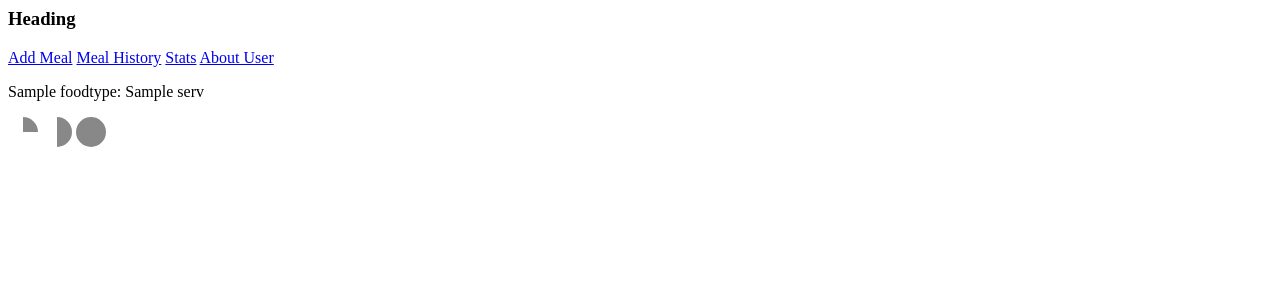
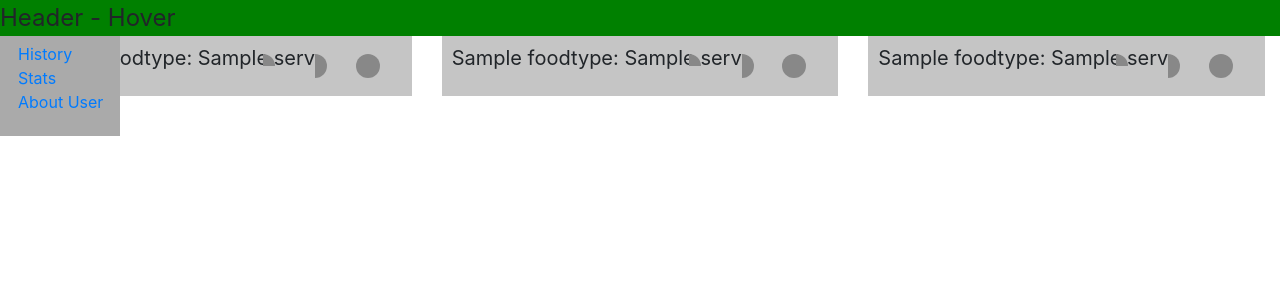
Before and after one commit to nathanmp/food-tracker, a Python web app: template templates/food.html in a window 1280 px wide. Shown: the top 300 px of the page. Run offline with Jinja, Linux system fonts and the light colour scheme; the template is opened without the code that fills it: most values are stand-ins (such as "Sample title", 1, 10 or a date in 2020); some libraries are stand-ins or nearby versions.

Commit message:
Major style update, inc. columns and header.

```diff
--- a/foods.txt
+++ b/foods.txt
@@ -3,7 +3,6 @@ Name|color|serving|calories|fat|carbs|protein
 Green vegetables|green|1 cup|40|
 Starch vegetables|yellow|1/2 cup|80|0|15|3
 Fruit|green|1/2 cup|60|0|15|0
-Fruit juice|green|1/2 cup|60|0|15|0
 Beans|yellow|1/2 cup|125|2|15|7
 Nuts|yellow|1 oz|160|12|9|5
 Poultry|yellow|3 oz|45|2|0|7
--- a/routes.py
+++ b/routes.py
@@ -26,8 +26,8 @@ def load_user(user_id):
 	print(u, file=sys.stderr)
 	return u
 
-colors = [{"name": "Green and cruciferous vegetables", "color": "green", "serv": "1 cup", "id":"1"},
-		{"name": "Root vegetables and gourds", "color": "green", "serv": "1 cup", "id":"2"},
+colors = [{"name": "Green vegetables", "color": "green", "serv": "1 cup", "id":"1"},
+		{"name": "Root vegetables", "color": "green", "serv": "1 cup", "id":"2"},
 		{"name": "Berries and stone fruit", "color": "green", "serv": "1/2 cup", "id":"3"},
 		{"name": "Apples, oranges, and pears", "color": "green", "serv": "1", "id":"4"},
 		{"name": "Beans", "color": "yellow", "serv": "1/2 cup", "id":"5"},
--- a/static/style.css
+++ b/static/style.css
@@ -1,15 +1,9 @@
 body {
 		overflow-x: hidden;
 	}
+
 .foodservs {
 	flex-wrap: wrap;
-	}
-	.dropdown {
-		vertical-align: middle;
-	}
-
-	.icon-bars-button {
-		display: inline-block;
 }
 
 .name {
@@ -23,10 +17,6 @@ body {
 	margin-bottom: 3px;
 	color: black;
 	background-color: black;
-	}
-
-	.caret {
-		display: none;
 }
 
 .template {
@@ -50,14 +40,10 @@ body {
 	text-align: center;
 }
 
-	#setinvis {
-		display: none;
-	}
-
 svg {
 	display: inline;
 	white-space: nowrap;
-		margin: 10px;
+	margin: 12px;
 }
 
 .red,
@@ -81,3 +67,62 @@ body {
 .alltemplates {
 	float: right;
 }
+.foodname {
+	white-space: nowrap;
+	font-size: 20px;
+	display: inline;
+	left: 10px;
+	position: relative;
+}
+svg {
+	display: inline;
+	white-space: nowrap;
+}
+.foodservs {
+	position: relative;
+	display: inline-block;
+	height: 60px;
+	width: 100%;
+	display: flex;
+	justify-content: center;
+	flex-direction: column;
+}
+.elements {
+	position: absolute;
+	right: 20px;
+}
+.ddMenu {
+	width: 120px;
+	height: 100%;
+	padding: 0px;
+	margin: 0px;
+	background-color: green;
+}
+.ddContent {
+	display: none;
+	z-index: 1;
+	background-color: #AAAAAA;
+	position: absolute;
+	white-space: pre;
+	height: 100px;
+	width: 120px;
+	top: 36px;
+}
+.ddContent a {
+	font-size: 16px;
+	width: 100%;
+	top: -18px;
+	position: relative;
+}
+.Header:hover .ddContent {
+	display: block;
+}
+.Header {
+	background-color: green;
+	width: 100%;
+	height: 36px;
+}
+.nowrap {
+	font-size: 24px;
+	white-space: nowrap;
+}
--- a/templates/header.html
+++ b/templates/header.html
@@ -1,16 +1,16 @@
-<h3>Heading</h3>
-<div class="dropdown bg-primary" style="background-color: light-blue;">
-        <a class="btn btn-primary" role="button" data-toggle="dropdown" id="dropdownMenu1" aria-expanded="false">
-            <span class="icon-bars-button">
+<!-- <div class="dropdown">
+     <a class="btn btn-secondary dropdown-toggle" href="#" role="button" id="dropdownMenuLink" data-toggle="dropdown" aria-haspopup="true" aria-expanded="false">
+       <!-- <span class="icon-bars-button">
 				<span class="icon-bar"></span>
 				<span class="icon-bar"></span>
 				<span class="icon-bar"></span>
-            </span>
-        </a>
-        <div class="dropdown-menu" role="menu" aria-labelledby="dropdownMenu1">
-            <a class="dropdown-item" tabindex="-1" href="#addmeal">Add Meal</a>
-            <a class="dropdown-item" tabindex="-1" href="#history">Meal History</a>
-            <a class="dropdown-item" tabindex="-1" href="#stats">Stats</a>
-            <a class="dropdown-item" tabindex="-1" href="#about">About User</a>
+       </span>
+       Button
+   </a>
+        <div class="dropdown-menu" aria-labelledby="dropdownMenuLink">
+            <a class="dropdown-item" href="#addmeal">Add Meal</a>
+            <a class="dropdown-item" href="#history">Meal History</a>
+            <a class="dropdown-item" href="#stats">Stats</a>
+            <a class="dropdown-item" href="#about">About User</a>
     </div>
-</div>
+</div> -->
--- a/templates/index.html
+++ b/templates/index.html
@@ -1,3 +1,5 @@
+<link rel="stylesheet" href="{{url_for('static', filename='style.css')}}" />
+<link rel="stylesheet" href="https://stackpath.bootstrapcdn.com/bootstrap/4.3.1/css/bootstrap.min.css" integrity="sha384-ggOyR0iXCbMQv3Xipma34MD+dH/1fQ784/j6cY/iJTQUOhcWr7x9JvoRxT2MZw1T" crossorigin="anonymous">
 <script>
 	function servingHandler(serv, color, id) {
 		{% if current_user.username %}
@@ -12,22 +14,71 @@
         http.send(JSON.stringify(food));
 	}
 </script>
-{% block stuff %}
-{% for foodtype in foods %}
-	<div class="foodservs" >
-	<p>{{foodtype.name}}: {{foodtype.serv}}</p>
-	<!-- <svg width="30" height="30" onclick="servingHandler(0.125, '{{foodtype.color}}', {{foodtype.id}})">
-		<path d="M 15 15 V 0 A 15 15 0 0 1 26 5 M 15 15" fill={{foodtype.color}} />
-	</svg> -->
-	<svg width="30" height="30" onclick="servingHandler(0.25, '{{foodtype.color}}', {{foodtype.id}})">
-		<path d="M 15 15 V 0 A 15 15 0 0 1 30 15 M 15 15" fill={{foodtype.color}} />
+<div class="Header">
+<div class="ddMenu">
+	<p class="nowrap">Header - Hover</p>
+	<div class="ddContent">
+    <a href="#history">History</a>
+    <a href="#stats">Stats</a>
+    <a href="#about">About User</a>
+    </div>
+</div>
+</div>
+<div class="container-fluid">
+<div class="row">
+<div class="col col-sm-4">
+{% for foodtype in foods[0:foods|length // 3] %}
+	<div class="foodservs" style="background-color: {{loop.cycle('#C5C5C5', '#DCDCDC')}}" >
+	<p class="foodname">{{foodtype.name}}: {{foodtype.serv}}</p>
+	<div class="elements">
+	<svg width="24" height="24" onclick="servingHandler(0.25, '{{foodtype.color}}', {{foodtype.id}})">
+		<path d="M 12 12 V 0 A 12 12 0 0 1 24 12 M 12 12" fill={{foodtype.color}} />
 	</svg>
-	<svg width="30" height="30" onclick="servingHandler(0.5, '{{foodtype.color}}', {{foodtype.id}})">
-		<path d="M 15 15 V 0 A 15 15 0 0 1 15 30 M 15 15" fill={{foodtype.color}} />
+	<svg width="24" height="24" onclick="servingHandler(0.5, '{{foodtype.color}}', {{foodtype.id}})">
+		<path d="M 12 12 V 0 A 12 12 0 0 1 12 24 M 12 12" fill={{foodtype.color}} />
 	</svg>
-	<svg width="30" height="30" onclick="servingHandler(1, '{{foodtype.color}}', {{foodtype.id}})">
-		<circle cx="15" cy="15" r="15" fill={{foodtype.color}} />
+	<svg width="24" height="24" onclick="servingHandler(1, '{{foodtype.color}}', {{foodtype.id}})">
+		<circle cx="12" cy="12" r="12" fill={{foodtype.color}} />
 	</svg>
 	</div>
+	</div>
 {% endfor %}
-{% endblock %}
+</div>
+<div class="col col-sm-4">
+{% for foodtype in foods[foods|length // 3:2*foods|length//3] %}
+	<div class="foodservs" style="background-color: {{loop.cycle('#C5C5C5', '#DCDCDC')}}" >
+	<p class="foodname">{{foodtype.name}}: {{foodtype.serv}}</p>
+	<div class="elements">
+	<svg width="24" height="24" onclick="servingHandler(0.25, '{{foodtype.color}}', {{foodtype.id}})">
+		<path d="M 12 12 V 0 A 12 12 0 0 1 24 12 M 12 12" fill={{foodtype.color}} />
+	</svg>
+	<svg width="24" height="24" onclick="servingHandler(0.5, '{{foodtype.color}}', {{foodtype.id}})">
+		<path d="M 12 12 V 0 A 12 12 0 0 1 12 24 M 12 12" fill={{foodtype.color}} />
+	</svg>
+	<svg width="24" height="24" onclick="servingHandler(1, '{{foodtype.color}}', {{foodtype.id}})">
+		<circle cx="12" cy="12" r="12" fill={{foodtype.color}} />
+	</svg>
+	</div>
+	</div>
+{% endfor %}
+</div>
+<div class="col col-sm-4">
+{% for foodtype in foods[2*foods|length//3:] %}
+	<div class="foodservs" style="background-color: {{loop.cycle('#C5C5C5', '#DCDCDC')}}" >
+	<p class="foodname">{{foodtype.name}}: {{foodtype.serv}}</p>
+	<div class="elements">
+	<svg width="24" height="24" onclick="servingHandler(0.25, '{{foodtype.color}}', {{foodtype.id}})">
+		<path d="M 12 12 V 0 A 12 12 0 0 1 24 12 M 12 12" fill={{foodtype.color}} />
+	</svg>
+	<svg width="24" height="24" onclick="servingHandler(0.5, '{{foodtype.color}}', {{foodtype.id}})">
+		<path d="M 12 12 V 0 A 12 12 0 0 1 12 24 M 12 12" fill={{foodtype.color}} />
+	</svg>
+	<svg width="24" height="24" onclick="servingHandler(1, '{{foodtype.color}}', {{foodtype.id}})">
+		<circle cx="12" cy="12" r="12" fill={{foodtype.color}} />
+	</svg>
+	</div>
+	</div>
+{% endfor %}
+</div>
+</div>
+</div>
--- a/templates/stats.html
+++ b/templates/stats.html
@@ -19,7 +19,6 @@
 {% set ns.yellows = 0 %}
 {% set ns.greens = 0 %}
 {% for foodelem in foodelems %}
-    {{foodelem.color}}
 	{% if foodelem.color == "red" %}
 		{% set ns.reds = ns.reds+1 %}
 	{% elif foodelem.color == "yellow" %}
```
Lines whose indentation alone changed are shown as unchanged.
